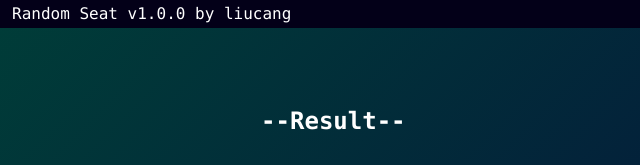
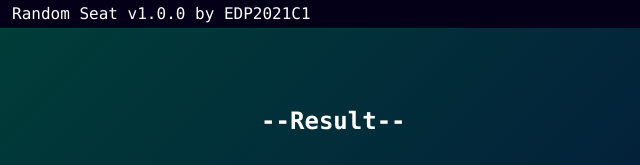
Before and after one commit to IceCang/RandomSeat, an Electron app: page index.html in a window 1000 px wide. Shown: the top 165 px of the page, 0-640 px from the left. Drawn offline with Linux system fonts and the light colour scheme.

Commit message:
Update index.html

```diff
--- a/index.html
+++ b/index.html
@@ -11,7 +11,7 @@
 </head>
 <body>
     <div class="titlebar">
-        <span class="title">Random Seat v1.0.0 by liucang</span>
+        <span class="title">Random Seat v1.0.0 by EDP2021C1</span>
         <button class="close" id="close"></button>
         <button class="minimize" id="minimize"></button>
     </div>
```
